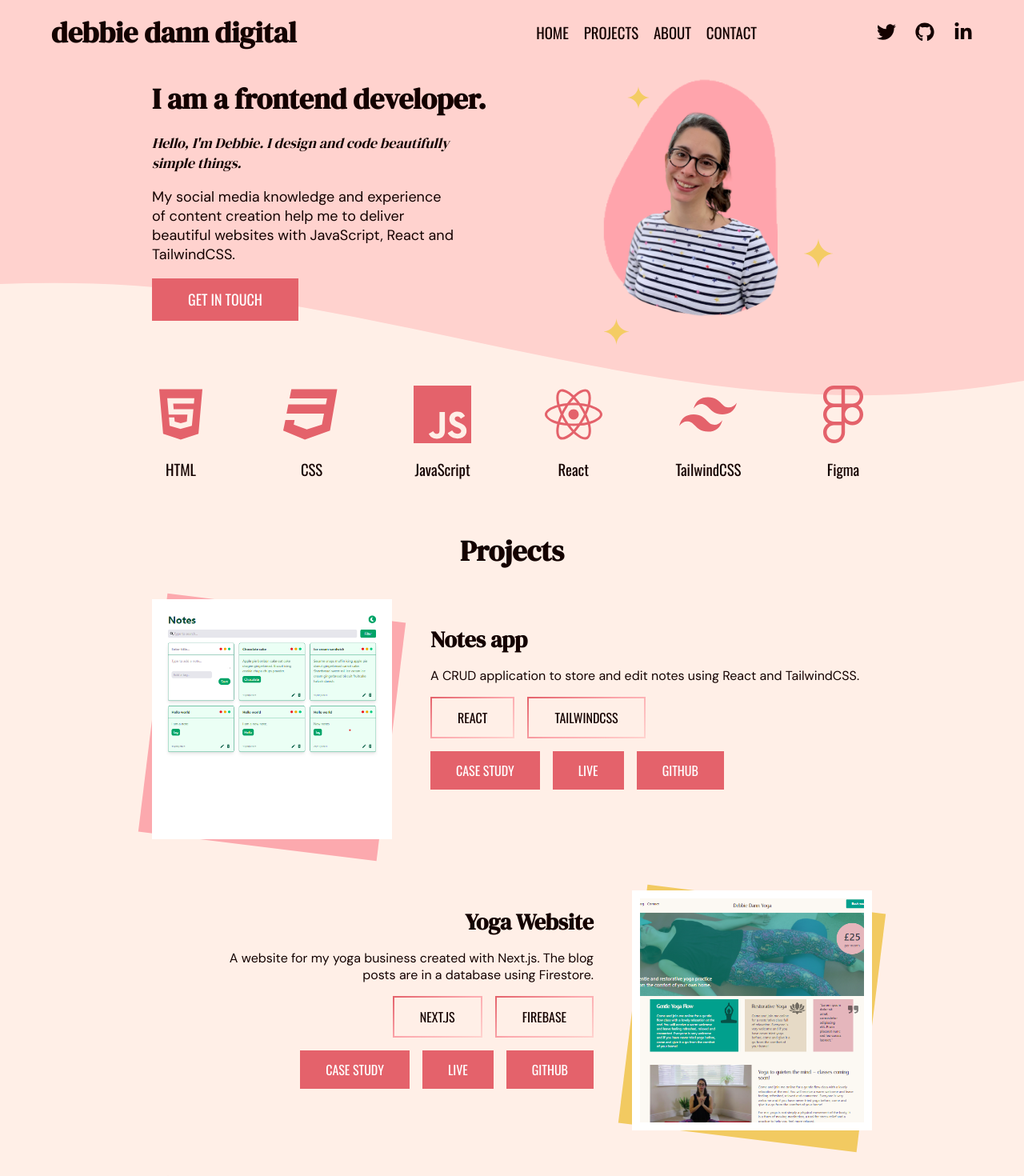
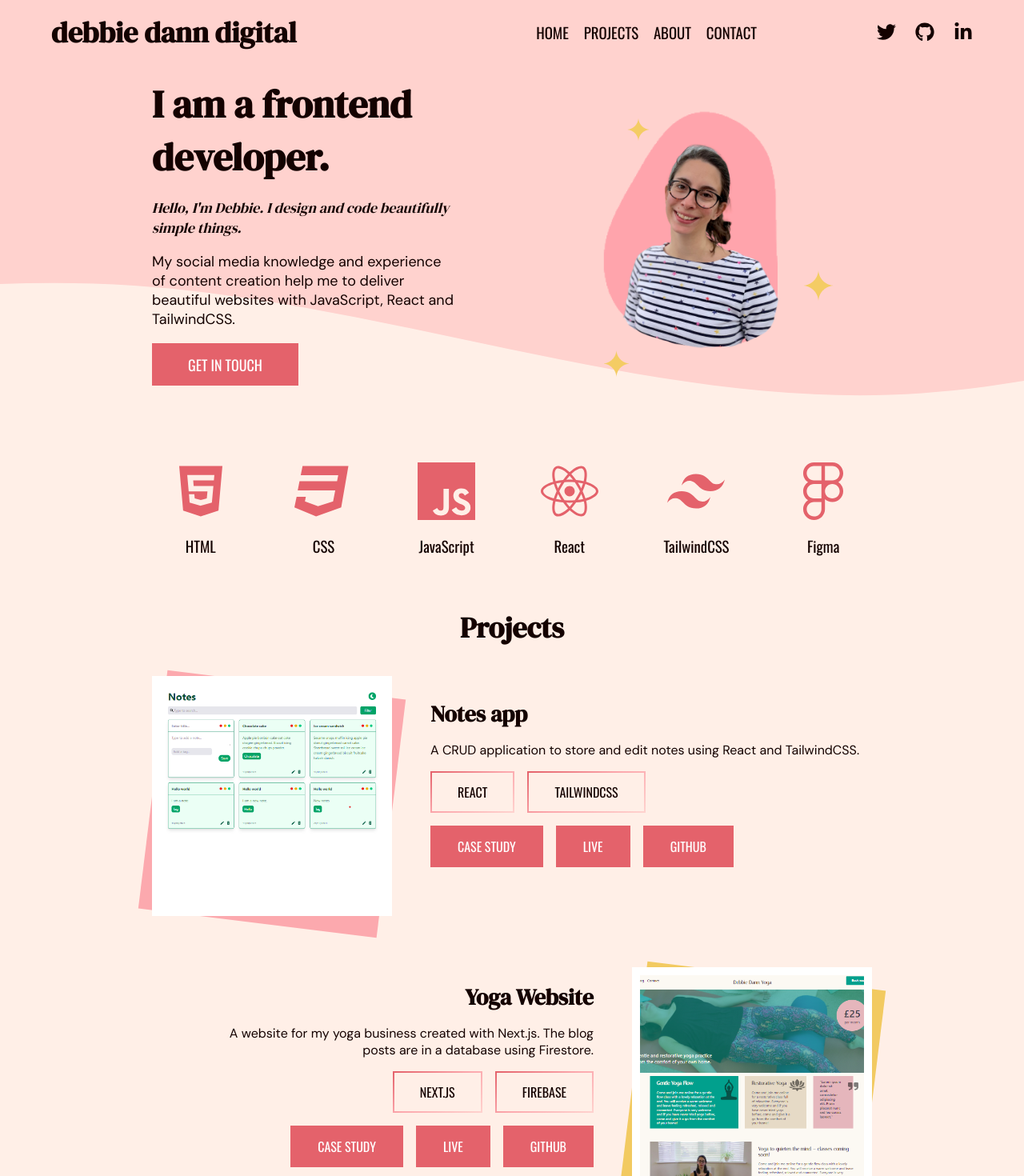
Before and after one commit to danndigital/debbie-portfolio-2021, a React (Create React App) app: page / in a window 1280 px wide. Shown: the top 1470 px of the page at 80% size. Built offline with nearby package versions, Linux system fonts and the light colour scheme.

Commit message:
Updated some css

```diff
--- a/src/App.css
+++ b/src/App.css
@@ -283,6 +283,10 @@ header {
     align-items: center;
   }
 
+  .header-title {
+    font-size: 3rem;
+  }
+
   .header-copy,
   .header-emphasis {
     width: 85%;
@@ -328,7 +332,7 @@ a:focus {
   display: flex;
   flex-wrap: wrap;
   gap: 2em;
-  justify-content: space-between;
+  justify-content: space-around;
   margin: 3em 0;
 }
 
@@ -358,7 +362,7 @@ a:focus {
   }
 
   .skills {
-    margin: 5em 0 4em;
+    margin: 6em 0 4em;
   }
 }
 
@@ -413,7 +417,7 @@ a:focus {
       var(--pale-pink)
     )
     1;
-  padding: 0.75em 2em;
+  padding: 0.5em 1.25em;
 }
 
 .project-links {
@@ -422,13 +426,15 @@ a:focus {
 }
 
 .project-links a {
-  padding: 0.75em 2em;
+  padding: 0.5em 1.25em;
   background-color: var(--dark-pink);
+  border: 2px solid var(--dark-pink);
   color: white;
 }
 .project-links a:hover {
   color: var(--black);
   background-color: var(--medium-pink);
+  border: 2px solid var(--medium-pink);
   -webkit-transition: all 0.5s ease;
   transition: all 0.5s ease;
 }
@@ -488,7 +494,16 @@ a:focus {
   .project-details.swap .project-copy{
     text-align: right;
   }
+
+  .project-tech p {
+    padding: 0.75em 2em;
+  }
+
+  .project-links a {
+    padding: 0.75em 2em;
+  }
 }
+
 
 /* ========== FEATURED ========== */
 
```
